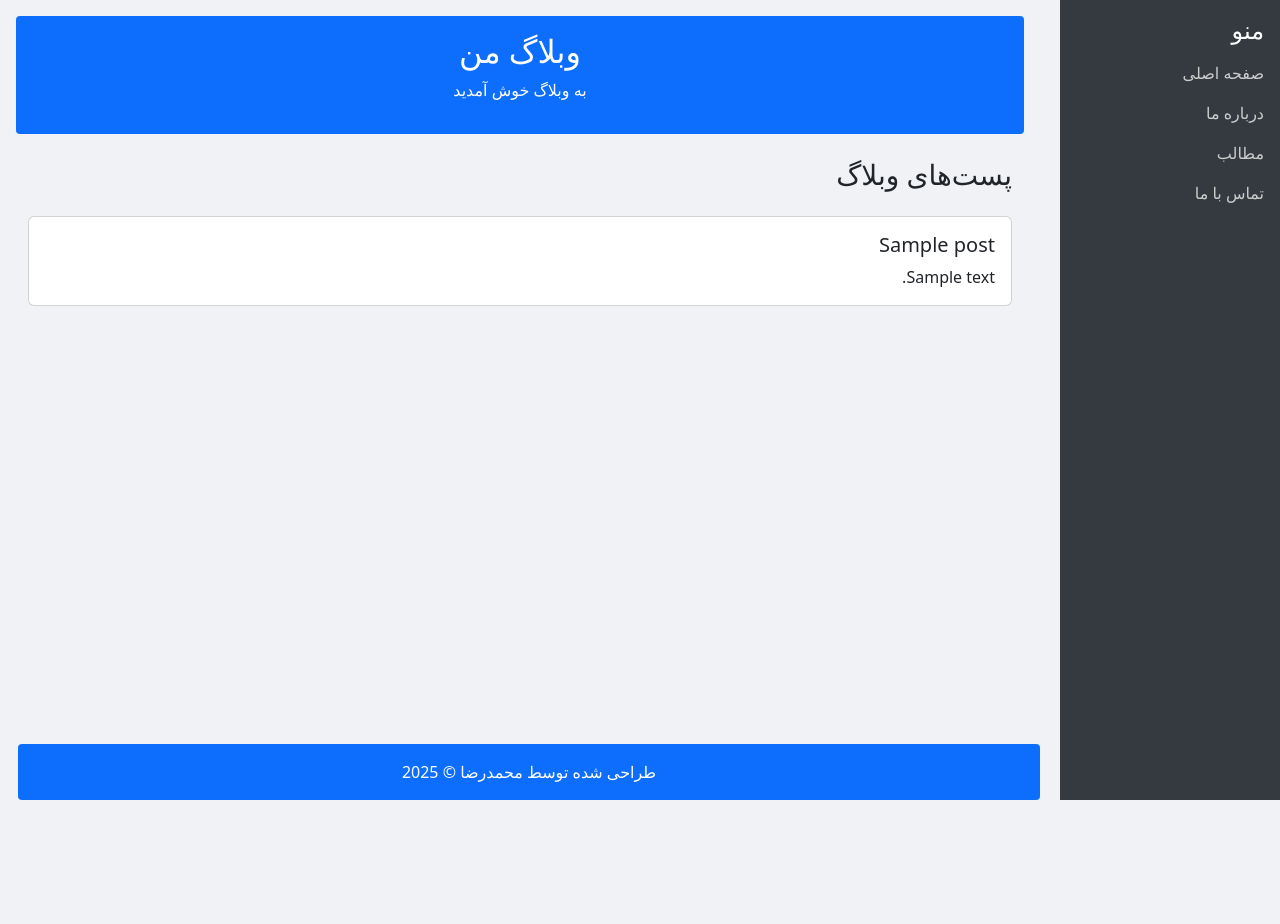
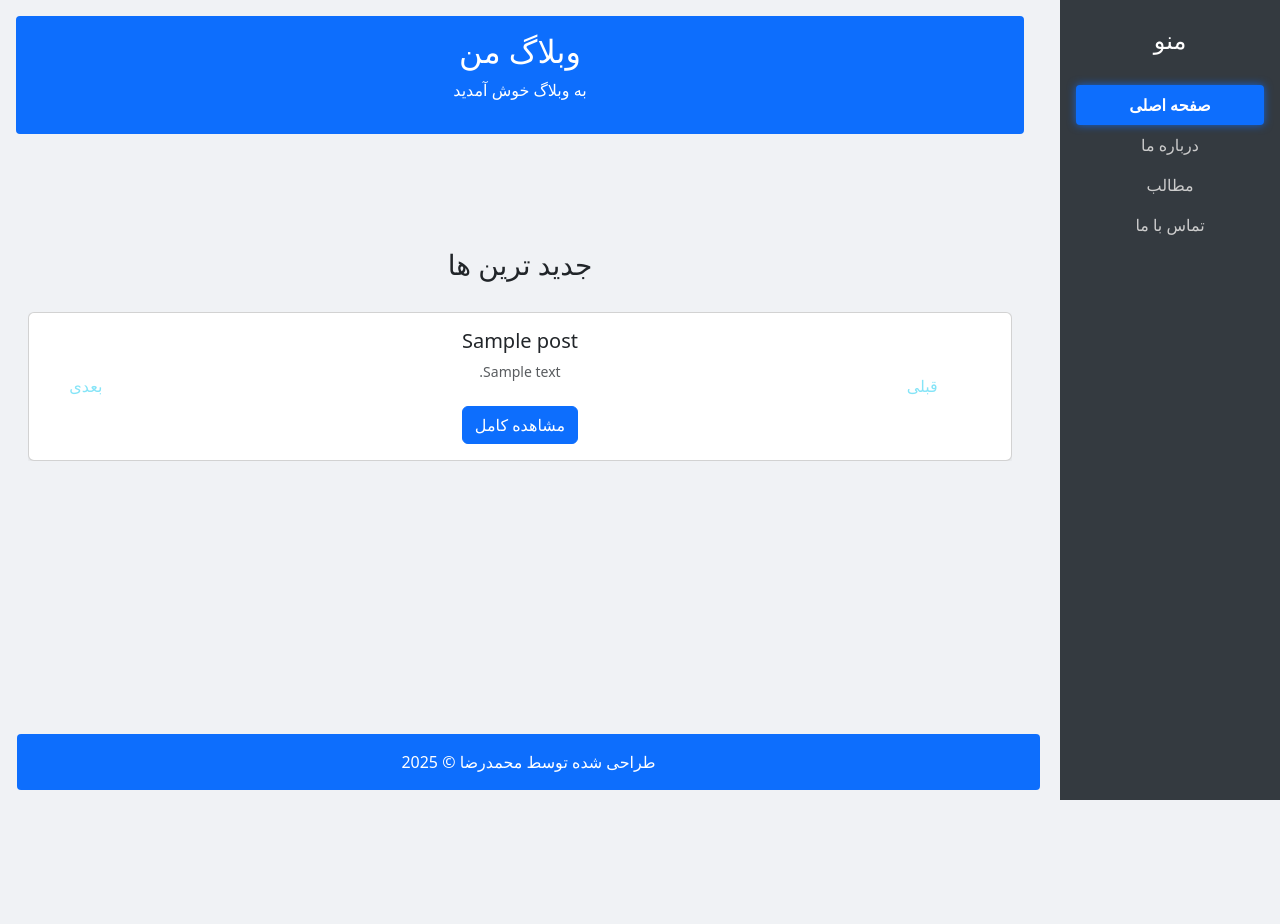
Before and after one commit to Mohamadreza-jabarzade/django_blog, a Django app: page / in a window 1280 px wide. Before the commit the page ends 800 px from the top, so only its background shows below. Run offline with Django 5.2, Linux system fonts and the light colour scheme; tables that the repository leaves empty hold one stand-in row (values such as "Sample post").

Commit message:
base.html and templates added and slider created

```diff
--- /dev/null
+++ b/blog/templates/base.html
@@ -0,0 +1,121 @@
+<!DOCTYPE html>
+<html lang="fa" dir="rtl">
+<head>
+    <meta charset="UTF-8" />
+    <title>{% block title %}وبلاگ من{% endblock %}</title>
+    <meta name="viewport" content="width=device-width, initial-scale=1" />
+    <link href="https://cdn.jsdelivr.net/npm/bootstrap@5.3.3/dist/css/bootstrap.rtl.min.css" rel="stylesheet" />
+    <style>
+        body {
+            background-color: #f0f2f5;
+        }
+
+        .menu-title{
+            margin-top: 10px;
+            margin-bottom: 30px;
+        }
+
+        .sidebar {
+            text-align: center;
+            height: 100vh;
+            background-color: #343a40;
+            color: white;
+            padding: 1rem;
+            position: fixed;
+            right: 0;
+            top: 0;
+            width: 220px;
+        }
+
+        .sidebar a {
+            color: #ccc;
+            text-decoration: none;
+            display: block;
+            padding: 0.5rem 0;
+            border-radius: 4px;
+            transition: background-color 0.3s ease, color 0.3s ease;
+        }
+
+        .sidebar a:hover {
+            background: linear-gradient(90deg, #0d6efd, #3b82f6); /* گرادینت آبی */
+            color: white;
+            box-shadow: 0 4px 8px rgba(13, 110, 253, 0.4);
+            text-shadow: 0 0 5px rgba(255,255,255,0.7);
+        }
+
+        .sidebar a.active {
+            background-color: #0d6efd; /* رنگ آبی تیره‌تر */
+            color: white;
+            font-weight: bold;
+            box-shadow: 0 0 8px rgba(13, 110, 253, 0.8);
+        }
+
+        .main-content {
+            margin-right: 240px;
+            padding: 1rem;
+            min-height: 100vh;
+            /* حداقل ارتفاع صفحه */
+        }
+
+        header,
+        footer {
+            background-color: #0d6efd;
+            color: white;
+            text-align: center;
+            padding: 1rem;
+            border-radius: 0.25rem;
+        }
+
+        footer {
+            position: fixed;
+            bottom: 0;
+            right: 240px;
+            left: 17px  ;
+            margin-bottom: 10px;
+        }
+        .topHomeTitle{
+            margin-top: 90px;
+            text-align: center;
+            margin-bottom: 30px;
+        }
+        .topPostsTitle{
+            text-align: center;
+            margin-bottom: 20px;
+        }
+        .postsScroll{
+            overflow: auto; direction: rtl;  height: 750px;
+        }
+    </style>
+</head>
+<body>
+    <!-- Sidebar -->
+    <div class="sidebar">
+        <h4 class="menu-title" >منو</h4>
+        <a href="{% url 'home' %}" class="{% if request.path == '/' %}active{% endif %}">صفحه اصلی</a>
+        <a href="{% url 'about' %}" class="{% if request.path == '/about/' %}active{% endif %}">درباره ما</a>
+        <a href="{% url 'posts' %}" class="{% if request.path == '/posts/' %}active{% endif %}">مطالب</a>
+        <a href="{% url 'contact' %}" class="{% if request.path == '/contact/' %}active{% endif %}">تماس با ما</a>
+    </div>
+
+    <!-- Main Content -->
+    <div class="main-content">
+                {% block header %}
+                {% endblock %}
+        <!-- محتوی اختصاصی هر صفحه -->
+        <div class="postsScroll container mt-4">
+
+                {% block content %}
+                {% endblock %}
+
+        </div>
+
+        <footer class="bg-primary text-white text-center py-3">
+            <div class="container">
+                <p class="mb-0">طراحی شده توسط محمدرضا &copy; 2025</p>
+            </div>
+        </footer>
+
+    </div>
+<script src="https://cdn.jsdelivr.net/npm/bootstrap@5.3.3/dist/js/bootstrap.bundle.min.js"></script>
+</body>
+</html>
--- a/blog/templates/home.html
+++ b/blog/templates/home.html
@@ -1,105 +1,42 @@
-<!DOCTYPE html>
-<html lang="fa" dir="rtl">
-<head>
-    <meta charset="UTF-8">
-    <title>وبلاگ من</title>
-    <meta name="viewport" content="width=device-width, initial-scale=1">
+{% extends 'base.html' %}
 
-    <!-- Bootstrap 5 RTL -->
-    <link href="https://cdn.jsdelivr.net/npm/bootstrap@5.3.3/dist/css/bootstrap.rtl.min.css" rel="stylesheet">
-
-    <style>
-        body {
-            background-color: #f0f2f5;
-        }
-
-        .sidebar {
-            height: 100vh;
-            background-color: #343a40;
-            color: white;
-            padding: 1rem;
-            position: fixed;
-            right: 0;
-            top: 0;
-            width: 220px;
-        }
-
-        .sidebar a {
-            color: #ccc;
-            text-decoration: none;
-            display: block;
-            padding: 0.5rem 0;
-        }
-
-        .sidebar a:hover {
-            color: white;
-        }
-
-        .main-content {
-            margin-right: 240px;
-            padding: 1rem;
-        }
-
-        header, footer {
-            background-color: #0d6efd;
-            color: white;
-            text-align: center;
-            padding: 1rem;
-            border-radius: 0.25rem;
-        }
-
-        footer {
-            margin-top: 2rem;
-        }
-    </style>
-</head>
-<body>
-
-    <!-- Sidebar -->
-    <div class="sidebar">
-        <h4>منو</h4>
-        <a href="#">صفحه اصلی</a>
-        <a href="#">درباره ما</a>
-        <a href="#">مطالب</a>
-        <a href="#">تماس با ما</a>
-    </div>
-
-    <!-- Main Content -->
-    <div class="main-content">
-
-        <!-- Header -->
-        <header>
+{% block title %}صفحه اصلی - وبلاگ من{% endblock %}
+{% block header %}
+<header>
             <h2>وبلاگ من</h2>
             <p>به وبلاگ خوش آمدید</p>
         </header>
+{% endblock %}
+{% block content %}
+<h3 class="topHomeTitle" >جدید ترین ها</h3>
+<div id="topPostsCarousel" class="carousel slide mb-5" data-bs-ride="carousel" data-bs-interval="3000">
+    <div class="carousel-inner">
 
-        <!-- Blog Posts -->
-        <div class="container mt-4">
-            <h3 class="mb-4">پست‌های وبلاگ</h3>
-
-            {% for post in posts %}
-                <div class="card mb-3">
-                    <div class="card-body">
-                        <h5 class="card-title">{{ post.title }}</h5>
-                        <p class="card-text">{{ post.content }}</p>
-                    </div>
+        {% for post in top_posts %}
+        <div class="carousel-item {% if forloop.first %}active{% endif %}">
+            <div class="card text-center shadow-sm">
+                <div class="card-body">
+                    <h5 class="card-title">{{ post.title }}</h5>
+                    <p class="card-text text-muted small">
+                        {{ post.content|truncatewords:30 }}
+                    </p>
+                    <a href="{% url 'post_detail' post.pk %}" class="btn btn-primary mt-2">مشاهده کامل</a>
                 </div>
-            {% empty %}
-                <div class="alert alert-warning">
-                    هیچ پستی هنوز منتشر نشده است.
-                </div>
-            {% endfor %}
+            </div>
         </div>
-
-        <!-- Footer -->
-            <footer style="position: fixed; bottom: 0; right: 240px; left: 18px;" class="bg-primary text-white text-center py-3">
-                <div class="container">
-                    <p class="mb-0">طراحی شده توسط محمدرضا &copy; 2025</p>
-                </div>
-            </footer>
-
+        {% endfor %}
 
     </div>
 
-</body>
-</html>
+    <!-- دکمه‌های قبلی/بعدی -->
+    <button class="carousel-control-prev" type="button" data-bs-target="#topPostsCarousel" data-bs-slide="prev">
+        <span class="carousel-control-prev-icon" aria-hidden="true"></span>
+        <span class="text-info">قبلی</span>
+    </button>
+    <button class="carousel-control-next" type="button" data-bs-target="#topPostsCarousel" data-bs-slide="next">
+        <span class="carousel-control-next-icon" aria-hidden="true"></span>
+        <span class="text-info">بعدی</span>
+    </button>
+</div>
+
+{% endblock %}
--- a/blog/urls.py
+++ b/blog/urls.py
@@ -1,6 +1,11 @@
 from django.urls import path
 from . import views
 
+
 urlpatterns = [
     path('', views.home, name='home'),
+    path('about/', views.about, name='about'),
+    path('posts/', views.posts, name='posts'),
+    path('contact/', views.contact, name='contact'),
+    path('post/<int:pk>/', views.post_detail, name='post_detail'),
 ]
--- a/blog/views.py
+++ b/blog/views.py
@@ -1,9 +1,24 @@
-from django.shortcuts import render
+from django.shortcuts import render, get_object_or_404
 
 from blog.models import Post
+from django.shortcuts import render
+from .models import Post  # فرض بر اینکه مدل Post داری
 
+def home(request):
+    top_posts = Post.objects.order_by('created_at')[:3]  # یا هر شرط دلخواه
+    return render(request, 'home.html', {'top_posts': top_posts})
 
-# Create your views here.
-def home(request):
-    posts = Post.objects.all().order_by('-created_at')
-    return render(request, 'home.html', {'posts': posts})
+def about(request):
+    return render(request, 'about.html')
+
+def posts(request):
+    # اگر دوتا صفحه متفاوت می‌خوای می‌تونی تغییر بدی
+    posts = Post.objects.all()
+    return render(request, 'posts.html', {'posts': posts})
+
+def contact(request):
+    return render(request, 'contact.html')
+
+def post_detail(request, pk):
+    post = get_object_or_404(Post, pk=pk)
+    return render(request, 'post_detail.html', {'post': post})
```
Also changed, not shown: blog/templates/about.html (added, +8 -0 lines), blog/templates/contact.html (added, +8 -0 lines), blog/templates/post_detail.html (added, +17 -0 lines), blog/templates/posts.html (added, +20 -0 lines).
